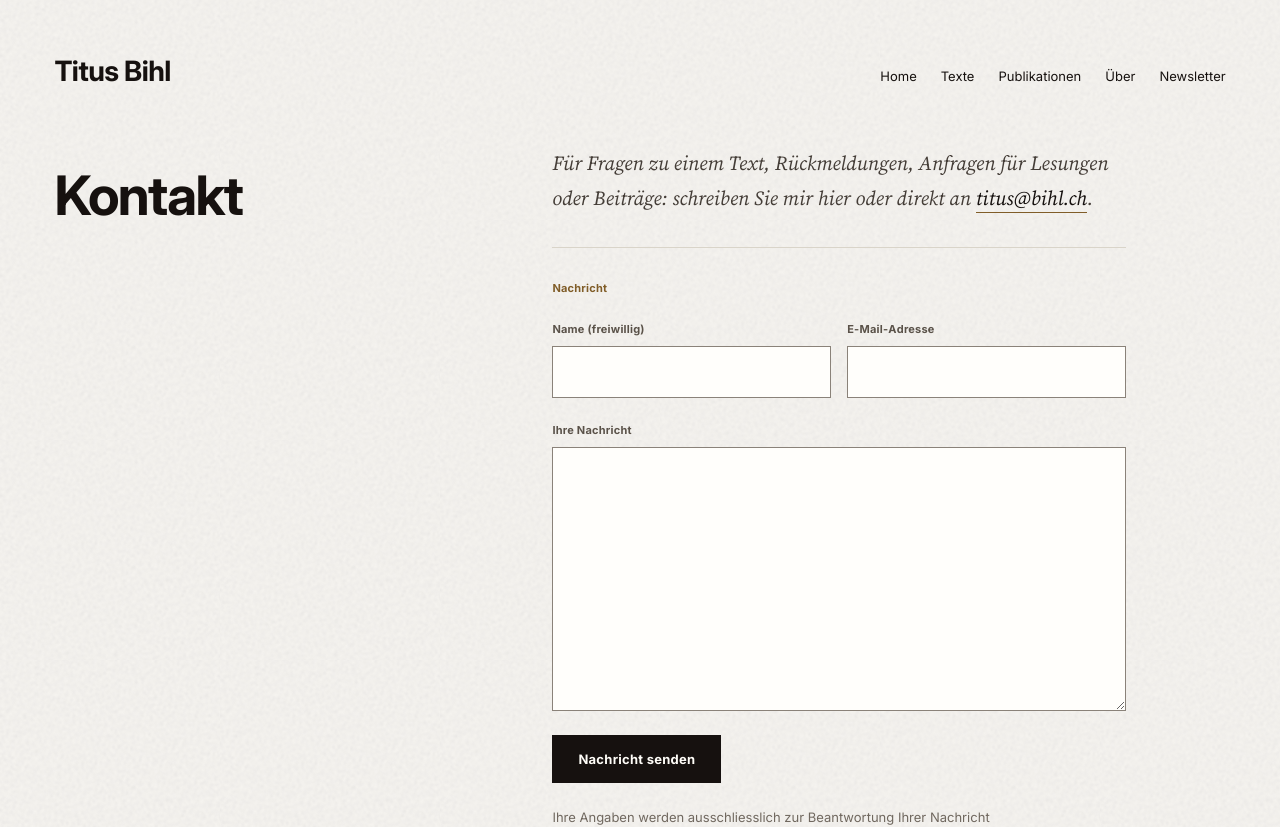
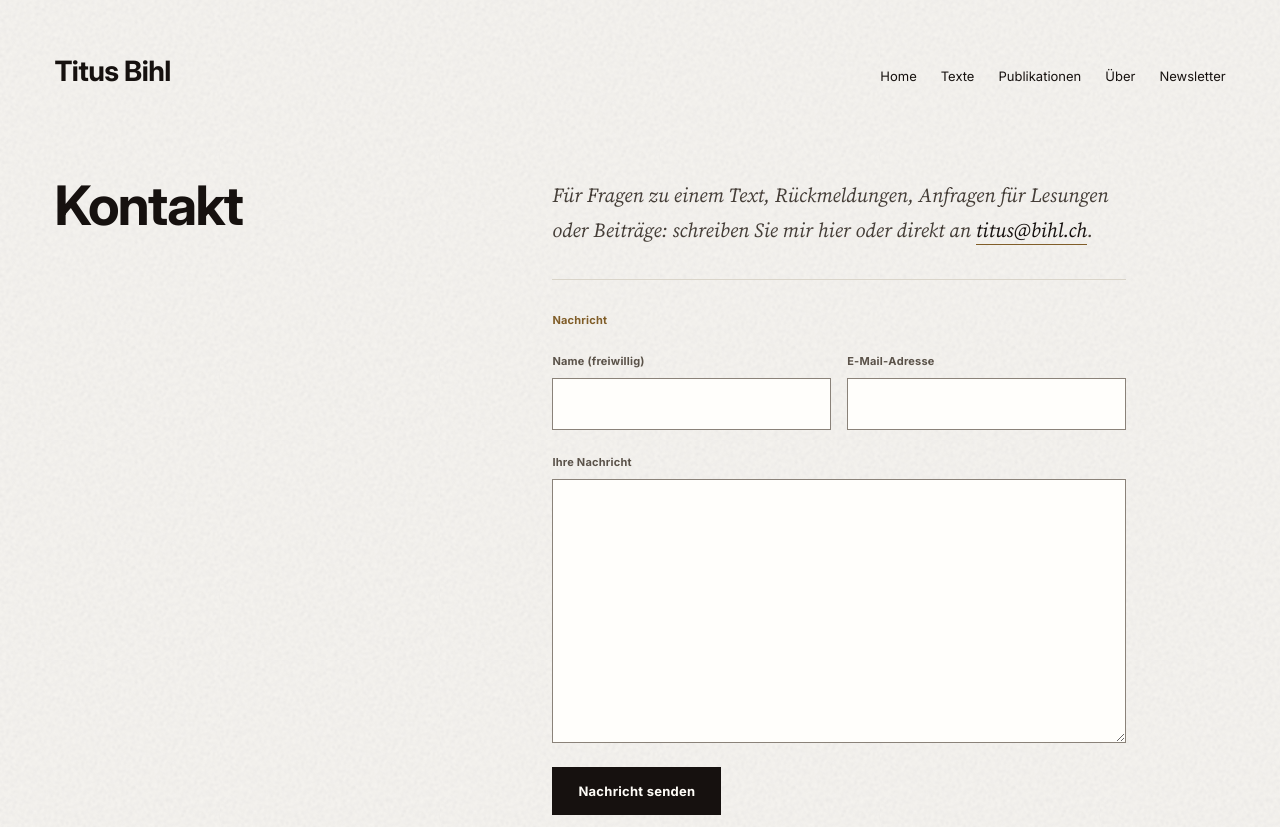
Before and after one commit to Lainsm/titus_website, a Next.js app: page /kontakt in a window 1280 px wide. Shown: the top 827 px of the page. Built offline with nearby package versions, Linux system fonts and the light colour scheme; no server answers.

Commit message:
padding page

```diff
--- a/src/app/patterns.css
+++ b/src/app/patterns.css
@@ -657,6 +657,7 @@ a.register__link:hover .register__name {
 
 .simple-page {
   row-gap: var(--space-8);
+  padding-top: 2rem;
 }
 
 /* Newsletter page: prose, then the form on its own sheet. */
```
